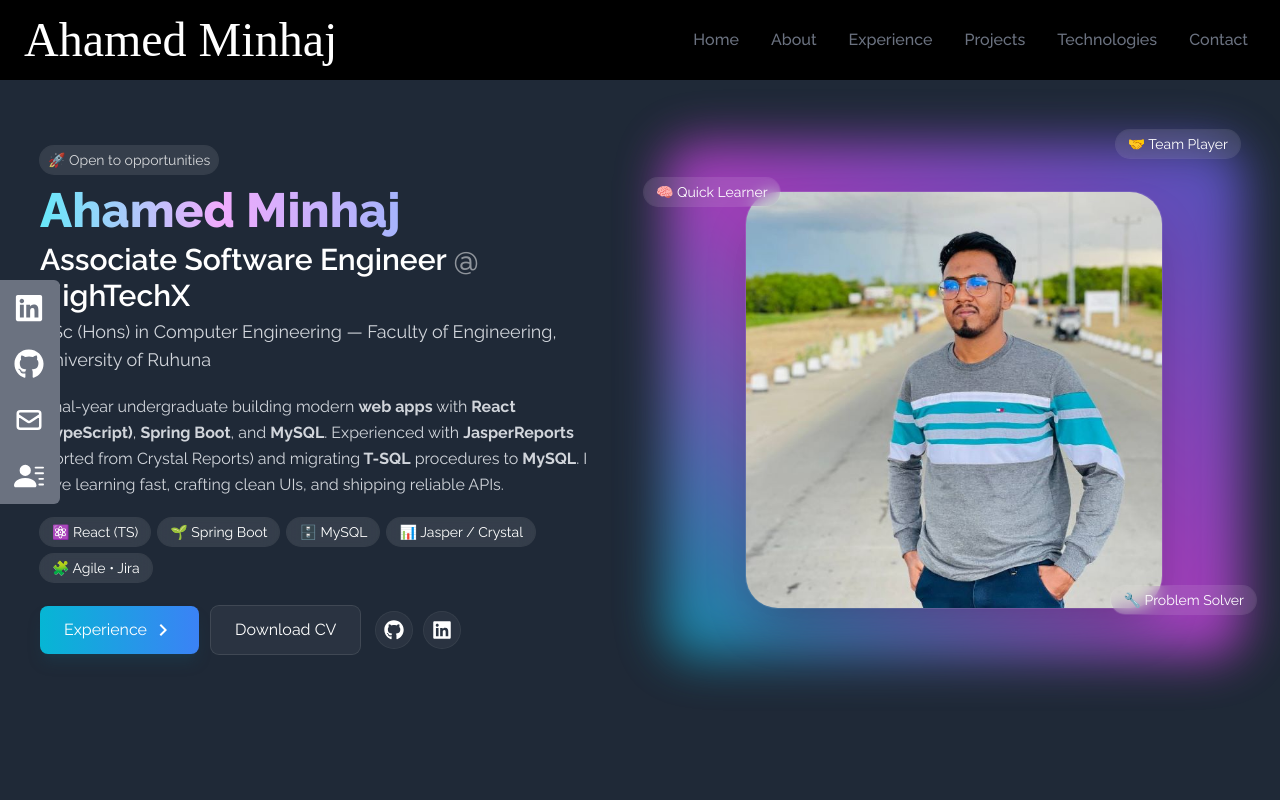
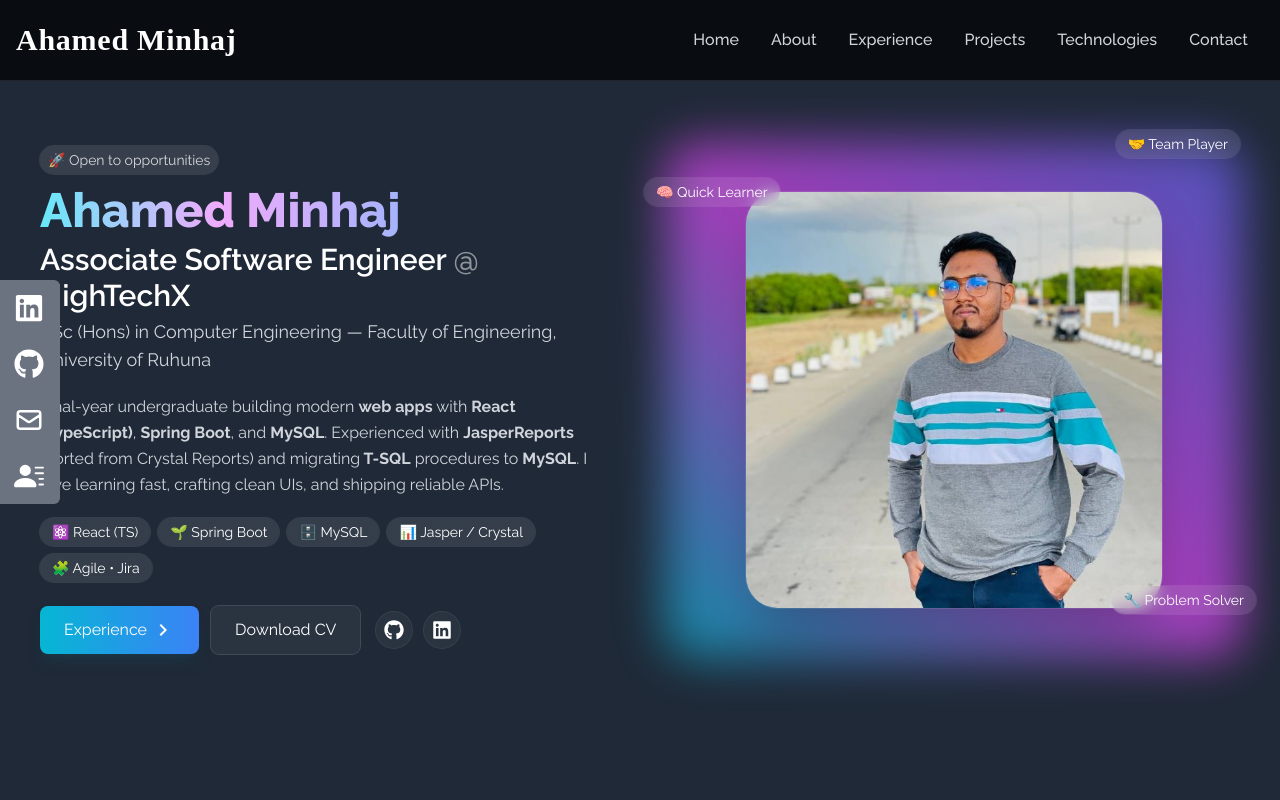
Before and after one commit to AhamedMinhaj456/Ahamed-Minhaj-Portfolio, a React (Create React App) app: page / in a window 1280 px wide. Shown: the top 800 px of the page. Built offline with nearby package versions, Linux system fonts and the light colour scheme.

Commit message:
navbar change v.2.112

```diff
--- a/src/components/NavBar.jsx
+++ b/src/components/NavBar.jsx
@@ -6,85 +6,76 @@
   const [nav, setNav] = useState(false);
 
   const links = [
-    {
-      id: 1,
-      link: "home",
-    },
-    {
-      id: 2,
-      link: "about",
-    },
-    {
-      id: 3,
-      link: "experience",
-    },
-    {
-      id: 4,
-      link: "projects",
-    },
-    {
-      id: 5,
-      link: "Technologies",
-    },
-    {
-      id: 6,
-      link: "contact",
-    },
+    { id: 1, link: "home" },
+    { id: 2, link: "about" },
+    { id: 3, link: "experience" },
+    { id: 4, link: "projects" },
+    { id: 5, link: "Technologies" },
+    { id: 6, link: "contact" }
   ];
 
   return (
-    <div className="flex justify-between items-center w-full h-20 px-4 text-white bg-black fixed">
-      <div>
-      <h1 className="text-5xl font-signature ml-2" style={{  fontFamily: "'Homemade Apple', cursive" }}>Ahamed Minhaj</h1>
+    <header className="fixed top-0 left-0 right-0 z-50 bg-black/70 backdrop-blur-md border-b border-white/10">
+      <nav className="flex justify-between items-center w-full h-20 px-4 text-white">
+        {/* Brand */}
+        <Link
+          to="home"
+          smooth
+          duration={500}
+          offset={-80}
+          className="cursor-pointer"
+        >
+          <h1
+            className="text-2xl sm:text-3xl font-bold tracking-wide"
+            style={{ fontFamily: "'Homemade Apple', cursive" }}
+          >
+            Ahamed Minhaj
+          </h1>
+        </Link>
 
-      </div>
-      <ul className="hidden md:flex">
-        {links.map(({ id, link }) => {
-          return (
+        {/* Desktop menu */}
+        <ul className="hidden md:flex">
+          {links.map(({ id, link }) => (
             <li
               key={id}
-              className="px-4 cursor-pointer capitalize font-medium text-gray-500 hover:scale-105 duration-200"
+              className="px-4 cursor-pointer capitalize font-medium text-gray-300 hover:text-white hover:scale-105 duration-200"
             >
-              <Link to={link} smooth duration={500}>
+              <Link to={link} smooth duration={500} offset={-80}>
                 {link}
               </Link>
             </li>
-          );
-        })}
-      </ul>
-      <div
-        onClick={() => setNav(!nav)}
-        className="cursor-pointer pr-4 z-10 text-gray-500 md:hidden "
-      >
-        {nav ? <FaTimes size={30} /> : <FaBars size={30} />}
-      </div>
-      {nav && (
-        <div className="flex flex-col justify-center items-center absolute top-0 left-0 w-full h-screen bg-gradient-to-b from-black to-gray-800 text-gray-500">
-          {links.map(({ id, link }) => {
-            return (
-              <li
-                key={id}
-                className="px-4 cursor-pointer capitalize py-6 text-4xl "
-              >
+          ))}
+        </ul>
+
+        {/* Mobile toggle */}
+        <button
+          onClick={() => setNav((v) => !v)}
+          className="cursor-pointer pr-2 text-gray-300 md:hidden"
+          aria-label={nav ? "Close menu" : "Open menu"}
+        >
+          {nav ? <FaTimes size={26} /> : <FaBars size={26} />}
+        </button>
+
+        {/* Mobile menu */}
+        {nav && (
+          <ul className="fixed inset-0 z-40 flex flex-col justify-center items-center bg-gradient-to-b from-black to-gray-800 text-gray-300 md:hidden">
+            {links.map(({ id, link }) => (
+              <li key={id} className="py-6 text-3xl">
                 <Link
-                  onClick={() => setNav(!nav)}
+                  onClick={() => setNav(false)}
                   to={link}
                   smooth
                   duration={500}
+                  offset={-80}
                 >
                   {link}
                 </Link>
               </li>
-            );
-          })}
-        </div>
-      )}
-      <style jsx>{`
-        .flex-col li {
-          list-style-type: none;
-        }
-      `}</style>
-    </div>
+            ))}
+          </ul>
+        )}
+      </nav>
+    </header>
   );
 };
 
```
